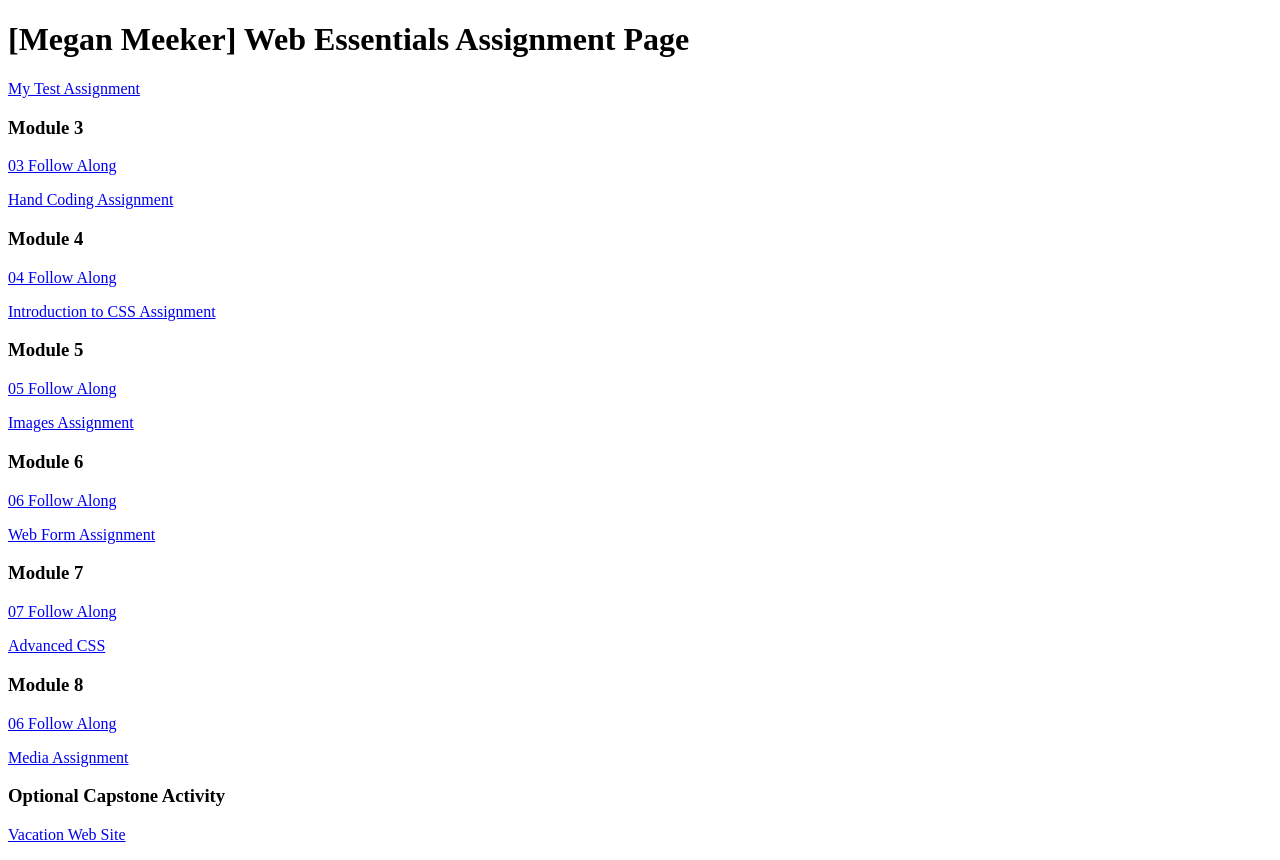
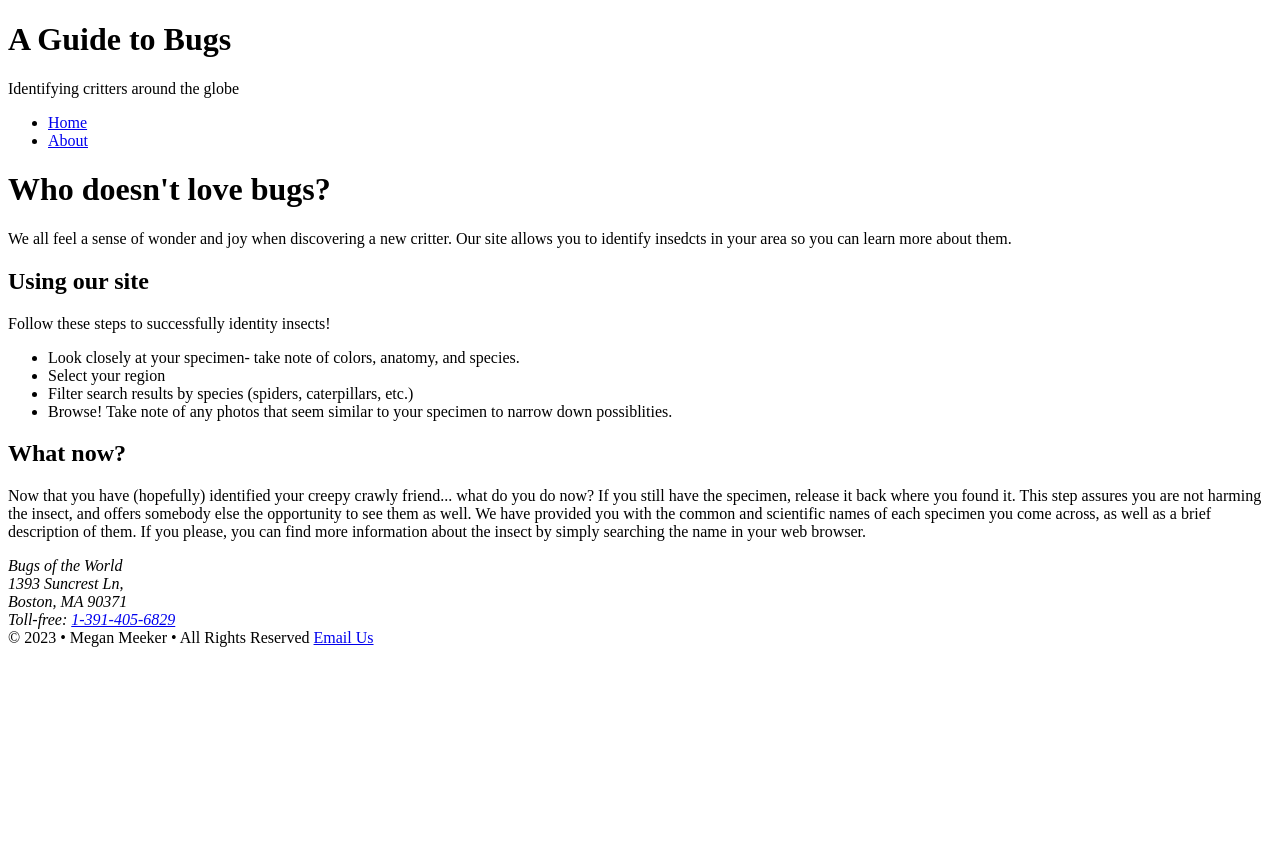
Before and after one commit to meganlmeeker/dwdd1600, a plain HTML site: page index.html in a window 1280 px wide. After the commit the page ends 800 px from the top, so only its background shows below. Drawn offline with Linux system fonts and the light colour scheme.

Commit message:
Add files via upload

```diff
--- a/index.html
+++ b/index.html
@@ -1,39 +1,48 @@
-<!DOCTYPE html>
+<!doctype html>
 <html lang="en">
-	<head>
-		<meta charset="UTF-8">
-		<meta name="viewport" content="width=device-width, initial-scale=1.0">
-		<title>dwdd 1600 assignment list page</title>
-	</head>
-	<body>
-		<h1>[Megan Meeker] Web Essentials Assignment Page</h1>
-		<p><a href="01test">My Test Assignment</a></p>
+  <head>
+    <title> A Guide to Bugs: Home</title>
+    <meta charset="UTF-8">
+    <meta name="description" content="Learn about bugs around the world">
+    <meta name=" author" content="Megan Meeker">
+  </head>
+<!-- This is the start of the page content. -->
+  <body>
+<!-- This is the header section. -->
+<header>
+  <h1>A Guide to Bugs</h1>
+  <p>Identifying critters around the globe</p>
+</header>
+<!-- This is the navigation section. -->
+<nav>
+    <ul>
+        <li><a href="index.html">Home</a></li>
+        <li><a href="about.html">About</a></li>
+    </ul>
+</nav>
+  <!-- This is the main section. -->
+<main>
+    <h1>Who doesn't love bugs?</h1>
+<p>We all feel a sense of wonder and joy when discovering a new critter. Our site allows you to identify insedcts in your area so you can learn more about them.
 
-		<h3>Module 3</h3>
-		<p><a href="03follow-along">03 Follow Along</a></p>
-		<p><a href="03hand-coding">Hand Coding Assignment</a></p>
+<h2>Using our site</h2>
+<p>Follow these steps to successfully identity insects!</p>
+<ul>
+  <li>Look closely at your specimen- take note of colors, anatomy, and species.</li>
+  <li>Select your region</li>
+  <li>Filter search results by species (spiders, caterpillars, etc.)</li>
+  <li>Browse! Take note of any photos that seem similar to your specimen to narrow down possiblities.</li>
+</ul>
 
-		<h3>Module 4</h3>
-		<p><a href="04follow-along">04 Follow Along</a></p>
-		<p><a href="04intro-css">Introduction to CSS Assignment</a></p>
+<h2>What now?</h2>
+<p>Now that you have (hopefully) identified your creepy crawly friend... what do you do now? If you still have the specimen, release it back where you found it. This step assures you are not harming the insect, and offers somebody else the opportunity to see them as well. We have provided you with the common and scientific names of each specimen you come across, as well as a brief description of them. If you please, you can find more information about the insect by simply searching the name in your web browser.</p>
+<address>
+  Bugs of the World<br>
+  1393 Suncrest Ln,<br>
+  Boston, MA 90371<br>
+  Toll-free: <a href="tel:3914056829">1-391-405-6829</a>
+</address>
 
-		<h3>Module 5</h3>
-		<p><a href="05follow-along">05 Follow Along</a></p>
-		<p><a href="05images">Images Assignment</a></p>
-
-		<h3>Module 6</h3>
-		<p><a href="06follow-along">06 Follow Along</a></p>
-		<p><a href="06form">Web Form Assignment</a></p>
-
-		<h3>Module 7</h3>
-		<p><a href="07follow-along">07 Follow Along</a></p>
-		<p><a href="07advanced-css">Advanced CSS</a></p>
-
-		<h3>Module 8</h3>
-		<p><a href="08follow-along">06 Follow Along</a></p>
-		<p><a href="08media">Media Assignment</a></p>
-
-		<h3>Optional Capstone Activity</h3>
-		<p><a href="vacation">Vacation Web Site</a></p>
-	</body>
+</main>
+<footer>&copy; 2023 &bull; Megan Meeker &bull; All Rights Reserved <a href="mailto:10937040@uvu.edu">Email Us</a></footer>
 </html>
```
Also changed, not shown: about.html (added, +43 -0 lines).
